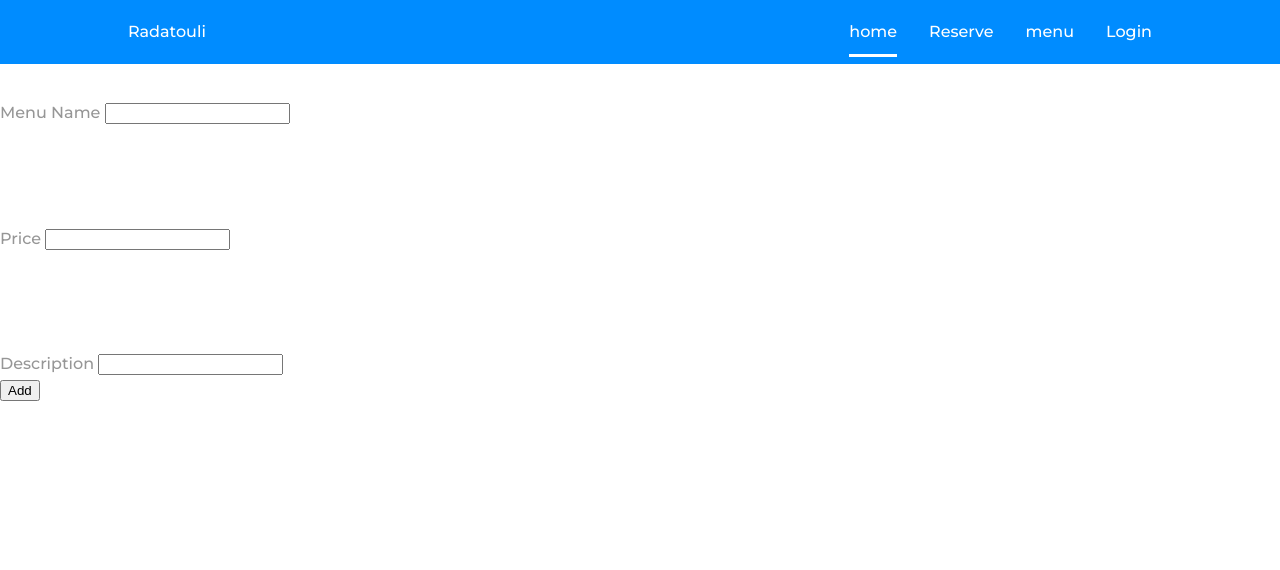
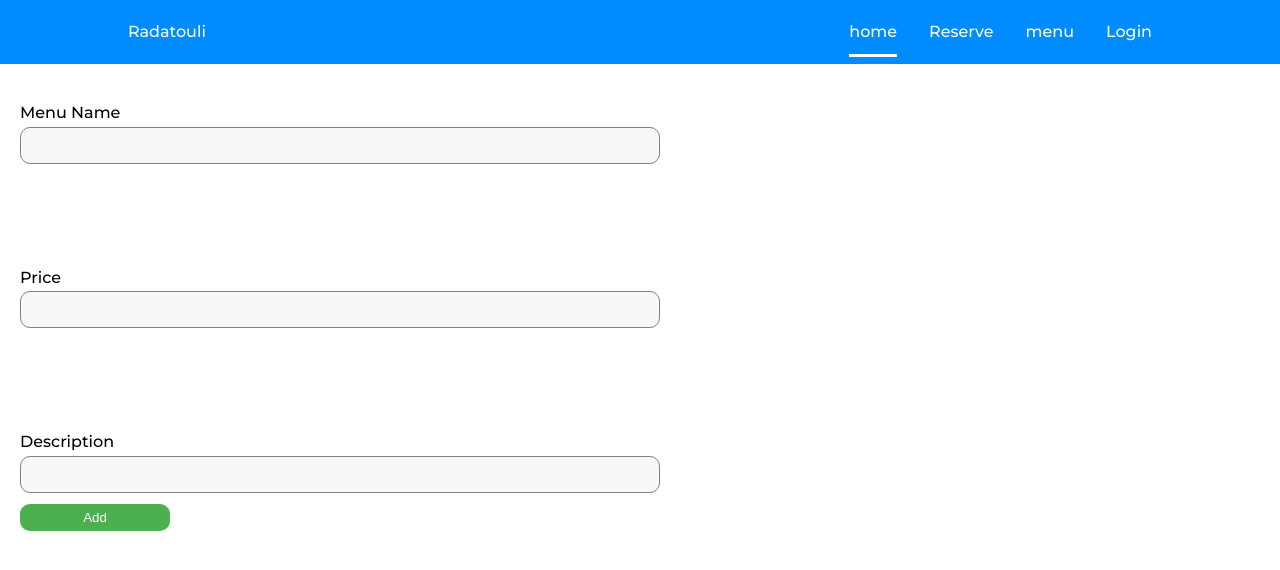
Before and after one commit to RevokatusIvo/ssip-main, a PHP site: page /addmenu.php in a window 1280 px wide. Shown: the top 570 px of the page. Run offline with PHP 8.4, Linux system fonts and the light colour scheme.

Commit message:
update addmenu

```diff
--- a/addmenu.php
+++ b/addmenu.php
@@ -9,6 +9,33 @@
             width: 50%;
             margin-top: 100px;
         }
+        input[type="text"], input[type="number"], input[type="textarea"] {
+            width: 100%;
+            box-sizing: border-box;
+            padding: 10px 12px;
+            margin: 1px 0;
+            border: 0.5px solid grey;
+            border-radius: 10px;
+            background-color: #f8f8f8;
+            margin-left: 20px;
+        }
+        .form-label {
+            margin-left: 20px;
+            color: black;
+        }
+        .register-button {
+        background-color: #4CAF50;
+        color: white;
+        padding: 6px 20px;
+        margin: 10px 20px;
+        border: none;
+        border-radius: 10px;
+        cursor: pointer;
+        width: 150px;
+    }
+    .register-button:hover {
+        background-color: #45a049;
+    }
     </style>
 </head>
 
```
